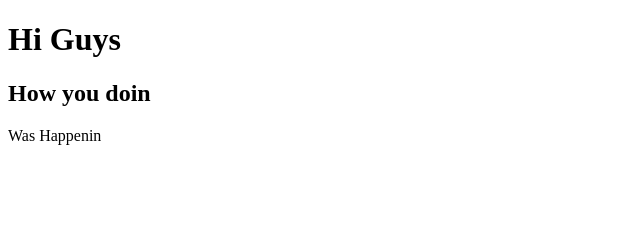
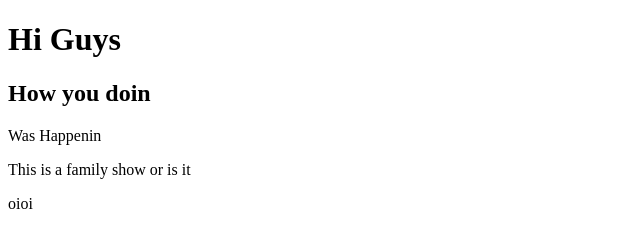
Before and after one commit to SAR24k/index, a plain HTML site: page index.html in a window 1280 px wide. Shown: the whole page, without its empty margins (0-640 px from the left). Drawn offline with Linux system fonts and the light colour scheme.

Commit message:
added more p tag

```diff
--- a/index.html
+++ b/index.html
@@ -9,5 +9,7 @@
    <h1> Hi Guys </h1>
    <h2> How you doin </h2>
    <p> Was Happenin </p>
+   <P> This is a family show or is it </P>
+   <p> oioi </p>
 </body>
 </html>
```
